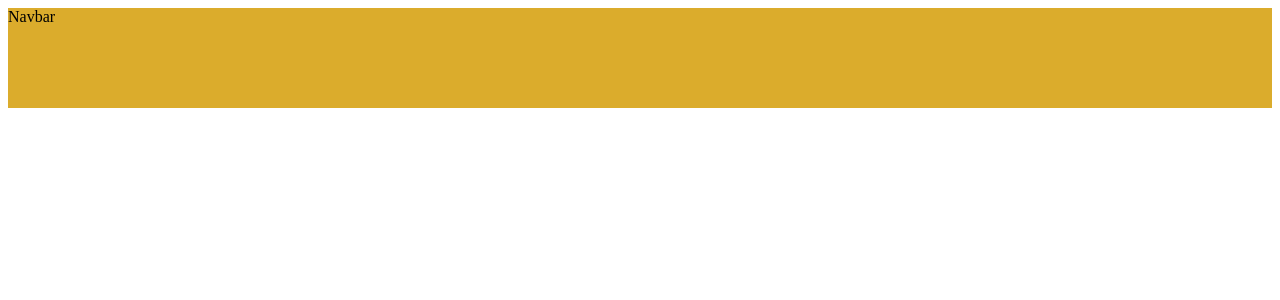
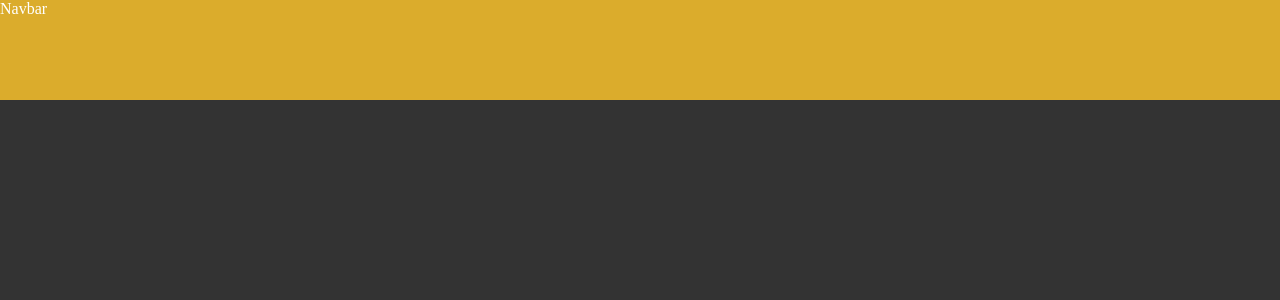
Before and after one commit to WisleyASousa/coffee-delivery-ig, a React (Vite) app: page / in a window 1280 px wide. Shown: the top 300 px of the page. Built offline with nearby package versions, Linux system fonts and the light colour scheme.

Commit message:
add estilos globais

```diff
--- a/src/App.tsx
+++ b/src/App.tsx
@@ -1,11 +1,13 @@
 import { Navbar } from "./components/Navbar";
 import { ThemeProvider } from "styled-components";
 import { defaultTheme } from "./styles/themes/default";
+import { GlobalStyle } from "./styles/global";
 
 export function App() {
   return (
     <ThemeProvider theme={defaultTheme}>
       <Navbar />
+      <GlobalStyle />
     </ThemeProvider>
   )
 }
--- /dev/null
+++ b/src/styles/global.ts
@@ -0,0 +1,16 @@
+import { createGlobalStyle } from "styled-components";
+
+export const GlobalStyle = createGlobalStyle`
+  *{
+    margin: 0;
+    padding: 0;
+    box-sizing: border-box;
+  }
+
+  body {
+    background: #333;
+    color: #fff;
+  }
+
+
+`
```
